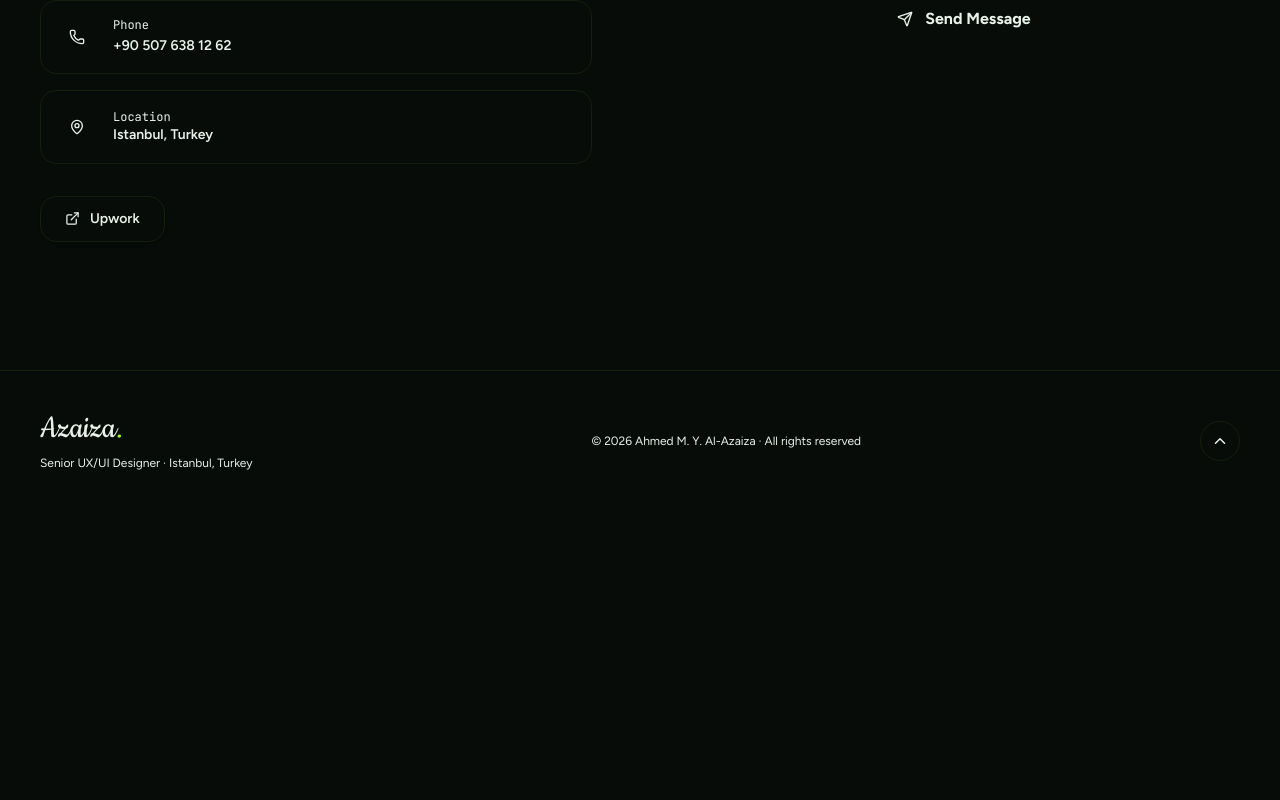
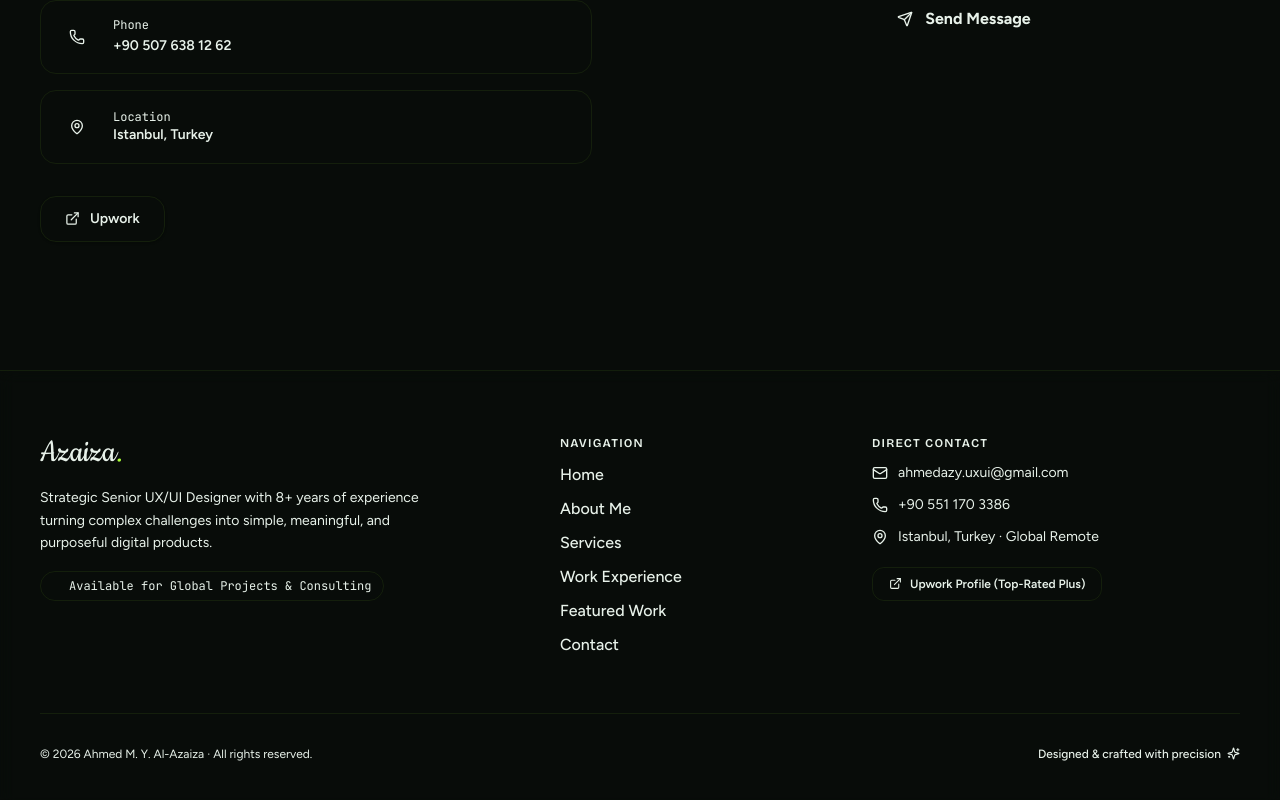
Before and after one commit to ahmedalazaiza/azaiza-portfolio, a React (Vite) app: page / in a window 1280 px wide. Shown: the part 7804-8604 px from the top of the page. Before the commit the page ends 8315 px from the top, so only its background shows below. Built offline with nearby package versions, Linux system fonts and the light colour scheme; no server answers; the database is empty.

Commit message:
Footer: Redesign modern footer and add smart floating scroll-to-top button appearing past hero

```diff
--- a/src/app/App.tsx
+++ b/src/app/App.tsx
@@ -4,6 +4,7 @@ import { AnimatePresence } from "motion/react";
 import CustomCursor from "./components/CustomCursor";
 import Navbar from "./components/Navbar";
 import Footer from "./components/Footer";
+import ScrollToTopButton from "./components/ScrollToTopButton";
 import HomePage from "./pages/HomePage";
 import ProjectDetailPage from "./pages/ProjectDetailPage";
 import DashboardPage from "./pages/DashboardPage";
@@ -39,6 +40,7 @@ function AppContent({
       </AnimatePresence>
 
       {!isDashboard && <Footer />}
+      {!isDashboard && <ScrollToTopButton />}
     </div>
   );
 }
--- a/src/app/components/Footer.tsx
+++ b/src/app/components/Footer.tsx
@@ -1,38 +1,130 @@
 import React from "react";
-import { Link } from "react-router";
-import { ChevronUp } from "lucide-react";
+import { Link, useLocation, useNavigate } from "react-router";
+import { Mail, Phone, MapPin, ExternalLink, Sparkles, Heart } from "lucide-react";
 
 export default function Footer() {
-  const scrollToTop = () => {
+  const location = useLocation();
+  const navigate = useNavigate();
+  const isHome = location.pathname === "/";
+
+  const scrollToSection = (sectionId: string) => {
+    if (!isHome) {
+      navigate("/");
+      setTimeout(() => {
+        const el = document.getElementById(sectionId);
+        if (el) el.scrollIntoView({ behavior: "smooth" });
+      }, 150);
+    } else {
+      if (sectionId === "hero") {
         window.scrollTo({ top: 0, behavior: "smooth" });
+      } else {
+        const el = document.getElementById(sectionId);
+        if (el) el.scrollIntoView({ behavior: "smooth" });
+      }
+    }
   };
 
   return (
-    <footer className="py-10 border-t border-border bg-muted/20">
-      <div className="max-w-7xl mx-auto px-6 lg:px-10 flex flex-col sm:flex-row items-center justify-between gap-6">
-        <div className="text-center sm:text-left">
+    <footer className="border-t border-border bg-card/60 backdrop-blur-sm pt-16 pb-12">
+      <div className="max-w-7xl mx-auto px-6 lg:px-10">
+        <div className="grid grid-cols-1 md:grid-cols-2 lg:grid-cols-12 gap-10 lg:gap-12 mb-14">
+          {/* Brand Col */}
+          <div className="lg:col-span-5 space-y-4">
             <Link
               to="/"
-            onClick={scrollToTop}
-            className="text-4xl text-foreground mb-1 leading-none inline-block hover:opacity-80 transition-opacity"
+              onClick={(e) => {
+                if (isHome) {
+                  e.preventDefault();
+                  window.scrollTo({ top: 0, behavior: "smooth" });
+                }
+              }}
+              className="text-4xl text-foreground leading-none inline-block hover:opacity-80 transition-opacity"
               style={{ fontFamily: "'Cookie', cursive" }}
             >
               Azaiza<span style={{ color: "#aaff38" }}>.</span>
             </Link>
-          <p className="text-xs text-muted-foreground mt-1">Senior UX/UI Designer · Istanbul, Turkey</p>
+            <p className="text-sm text-muted-foreground max-w-sm leading-relaxed">
+              Strategic Senior UX/UI Designer with 8+ years of experience turning complex challenges into simple, meaningful, and purposeful digital products.
+            </p>
+            <div className="inline-flex items-center gap-2 px-3 py-1.5 rounded-full bg-primary/10 border border-primary/20 text-xs font-mono text-primary">
+              <span className="w-2 h-2 rounded-full bg-primary animate-pulse" />
+              Available for Global Projects & Consulting
+            </div>
           </div>
 
-        <p className="text-xs text-muted-foreground text-center">
-          © {new Date().getFullYear()} Ahmed M. Y. Al-Azaiza · All rights reserved
+          {/* Quick Navigation Col */}
+          <div className="lg:col-span-3 space-y-3">
+            <h4 className="text-xs font-mono font-semibold text-muted-foreground uppercase tracking-widest">
+              Navigation
+            </h4>
+            <ul className="space-y-2.5 text-sm font-medium">
+              {[
+                { label: "Home", id: "hero" },
+                { label: "About Me", id: "about" },
+                { label: "Services", id: "services" },
+                { label: "Work Experience", id: "experience" },
+                { label: "Featured Work", id: "work" },
+                { label: "Contact", id: "contact" },
+              ].map(({ label, id }) => (
+                <li key={id}>
+                  <button
+                    onClick={() => scrollToSection(id)}
+                    className="text-muted-foreground hover:text-primary transition-colors cursor-pointer"
+                  >
+                    {label}
+                  </button>
+                </li>
+              ))}
+            </ul>
+          </div>
+
+          {/* Connect & Social Col */}
+          <div className="lg:col-span-4 space-y-3">
+            <h4 className="text-xs font-mono font-semibold text-muted-foreground uppercase tracking-widest">
+              Direct Contact
+            </h4>
+            <div className="space-y-3 text-sm">
+              <a
+                href="mailto:ahmedazy.uxui@gmail.com"
+                className="flex items-center gap-2.5 text-muted-foreground hover:text-primary transition-colors group"
+              >
+                <Mail size={16} className="text-primary group-hover:scale-110 transition-transform" />
+                <span>ahmedazy.uxui@gmail.com</span>
+              </a>
+              <a
+                href="tel:+905511703386"
+                className="flex items-center gap-2.5 text-muted-foreground hover:text-primary transition-colors group"
+              >
+                <Phone size={16} className="text-primary group-hover:scale-110 transition-transform" />
+                <span>+90 551 170 3386</span>
+              </a>
+              <div className="flex items-center gap-2.5 text-muted-foreground">
+                <MapPin size={16} className="text-primary shrink-0" />
+                <span>Istanbul, Turkey · Global Remote</span>
+              </div>
+              <div className="pt-2">
+                <a
+                  href="https://www.upwork.com/freelancers/~0164cb29425e741b93"
+                  target="_blank"
+                  rel="noopener noreferrer"
+                  className="inline-flex items-center gap-2 px-4 py-2 rounded-xl bg-card border border-border hover:border-primary/40 hover:bg-primary/5 text-foreground text-xs font-semibold transition-all duration-200 group"
+                >
+                  <ExternalLink size={13} className="text-primary group-hover:translate-x-0.5 group-hover:-translate-y-0.5 transition-transform" />
+                  <span>Upwork Profile (Top-Rated Plus)</span>
+                </a>
+              </div>
+            </div>
+          </div>
+        </div>
+
+        {/* Bottom copyright line */}
+        <div className="pt-8 border-t border-border flex flex-col sm:flex-row items-center justify-between gap-4 text-xs text-muted-foreground">
+          <p>© {new Date().getFullYear()} Ahmed M. Y. Al-Azaiza · All rights reserved.</p>
+          <p className="flex items-center gap-1.5 font-medium">
+            <span>Designed & crafted with precision</span>
+            <Sparkles size={13} className="text-primary" />
           </p>
-
-        <button
-          onClick={scrollToTop}
-          aria-label="Scroll to top"
-          className="w-10 h-10 rounded-full border border-border bg-card flex items-center justify-center hover:border-primary/50 hover:bg-primary/10 transition-all duration-200 group"
-        >
-          <ChevronUp size={18} className="text-muted-foreground group-hover:text-primary transition-colors" />
-        </button>
+        </div>
       </div>
     </footer>
   );
--- /dev/null
+++ b/src/app/components/ScrollToTopButton.tsx
@@ -0,0 +1,46 @@
+import React, { useState, useEffect } from "react";
+import { motion, AnimatePresence } from "motion/react";
+import { ArrowUp } from "lucide-react";
+
+export default function ScrollToTopButton() {
+  const [visible, setVisible] = useState(false);
+
+  useEffect(() => {
+    const handleScroll = () => {
+      // Appear only after scrolling past hero section (approx 450px)
+      if (window.scrollY > 450) {
+        setVisible(true);
+      } else {
+        setVisible(false);
+      }
+    };
+
+    window.addEventListener("scroll", handleScroll, { passive: true });
+    handleScroll();
+
+    return () => window.removeEventListener("scroll", handleScroll);
+  }, []);
+
+  const scrollToTop = () => {
+    window.scrollTo({ top: 0, behavior: "smooth" });
+  };
+
+  return (
+    <AnimatePresence>
+      {visible && (
+        <motion.button
+          initial={{ opacity: 0, scale: 0.8, y: 20 }}
+          animate={{ opacity: 1, scale: 1, y: 0 }}
+          exit={{ opacity: 0, scale: 0.8, y: 20 }}
+          transition={{ duration: 0.25 }}
+          onClick={scrollToTop}
+          aria-label="Back to top"
+          className="fixed bottom-6 right-6 z-40 w-12 h-12 rounded-full border border-border bg-card/90 backdrop-blur-md text-foreground flex items-center justify-center shadow-xl hover:border-primary/60 hover:bg-primary hover:text-primary-foreground hover:shadow-[0_0_25px_rgba(170,255,56,0.35)] active:scale-95 transition-all duration-200 group cursor-pointer"
+          title="Back to top"
+        >
+          <ArrowUp size={18} className="transition-transform group-hover:-translate-y-0.5" />
+        </motion.button>
+      )}
+    </AnimatePresence>
+  );
+}
```
Lines whose indentation alone changed are shown as unchanged.
